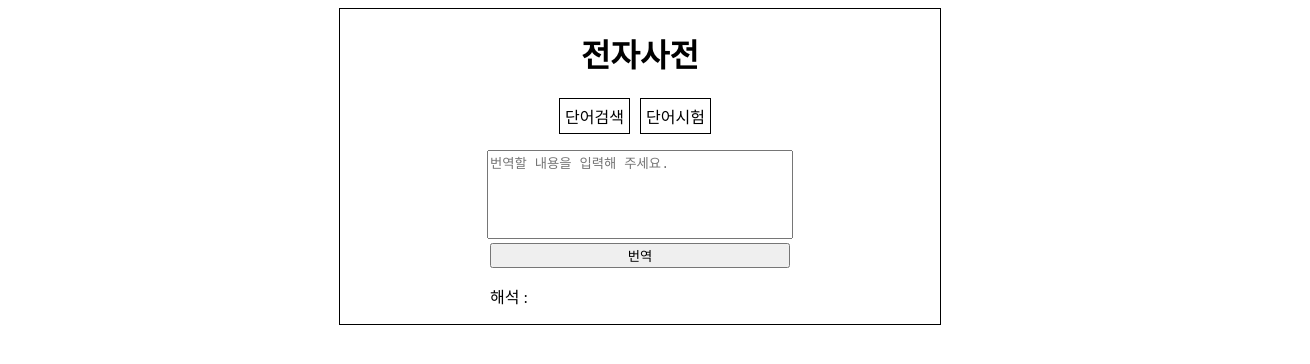
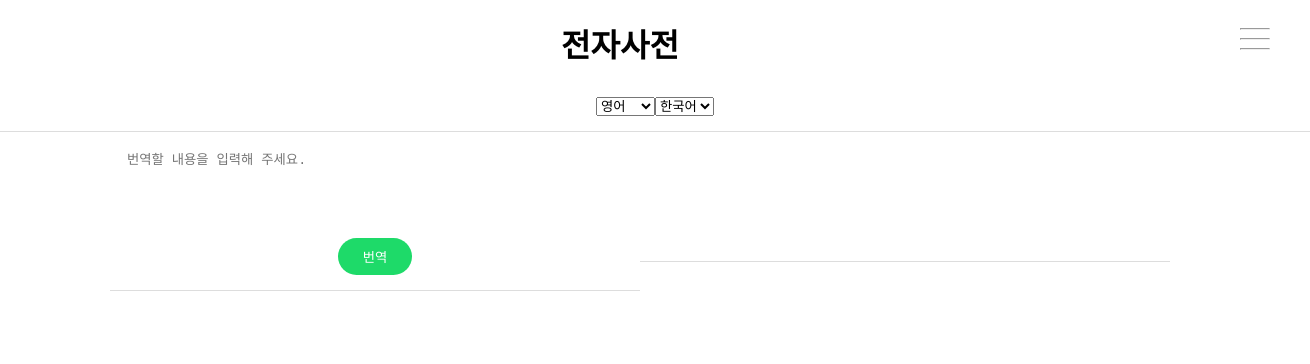
Before and after one commit to PeTeR0316/dict-react-ts, a React (Create React App) app: page / in a window 1280 px wide. Shown: the top 364 px of the page, 1310 px wide, since content can reach past the window. Built offline with nearby package versions, Linux system fonts and the light colour scheme.

Commit message:
220120_사이드메뉴_구현

```diff
--- a/package.json
+++ b/package.json
@@ -10,6 +10,7 @@
     "@types/node": "^16.11.19",
     "@types/react": "^17.0.38",
     "@types/react-dom": "^17.0.11",
+    "@types/react-redux": "^7.1.22",
     "@types/react-router": "^5.1.17",
     "@types/react-router-dom": "^5.3.2",
     "axios": "^0.24.0",
@@ -18,9 +19,11 @@
     "express": "^4.17.2",
     "react": "^17.0.2",
     "react-dom": "^17.0.2",
+    "react-redux": "^7.2.6",
     "react-router": "^6.2.1",
     "react-router-dom": "^6.2.1",
     "react-scripts": "5.0.0",
+    "redux": "^4.1.2",
     "request": "^2.88.2",
     "styled-components": "^5.3.3",
     "typescript": "^4.5.4",
--- a/public/index.html
+++ b/public/index.html
@@ -24,9 +24,9 @@
       work correctly both with client-side routing and a non-root public URL.
       Learn how to configure a non-root public URL by running `npm run build`.
     -->
-    <title>React App</title>
+    <title>translate App</title>
   </head>
-  <body>
+  <body style="margin: 0">
     <noscript>You need to enable JavaScript to run this app.</noscript>
     <div id="root"></div>
     <!--
--- a/src/App.tsx
+++ b/src/App.tsx
@@ -3,17 +3,25 @@ import { Link } from 'react-router-dom';
 import { BrowserRouter, BrowserRouter as Router, Routes, Route } from "react-router-dom";
 import axios from 'axios';
 import styled from 'styled-components';
+import { useSelector, useDispatch } from 'react-redux';
 
 import Index from './pages/Index';
 import Word from './pages/Word';
+import SideMenu from './components/SideMenu';
+import Header from './components/Header';
+import SideMenuContainer from './containers/SideMenuContainer';
+import { RootState } from './module';
 
 function App() {
+    const value = useSelector((state: RootState) => state.sideMenu.value);
+
     const AppStyled = styled.div`
-    width: 600px;
+        width: 100%;
         min-width: 375px;
         margin: 0 auto;
         text-align: center;
-    border: 1px solid #000;
+        padding-top: 20px;
+        box-sizing: border-box;
 
         a {
             text-decoration: none;
@@ -33,26 +41,23 @@ function App() {
         }
     `
 
+    useState(() => {
+        console.log(`값 : ${value}`)
+    })
+
     return (
         <Router>
             <AppStyled>
-                <div className="App">
-                    <h1>전자사전</h1>
-
-                    <ul className="mainMenu">
-                        <li className="mainMenuList">
-                            <Link to={`/`}>단어검색</Link>
-                        </li>
-                        <li className="mainMenuList">
-                            <Link to={`/Word`}>단어시험</Link>
-                        </li>
-                    </ul>
+                <SideMenuContainer />
+                <p>{value}</p>
 
                 <Routes>
                     <Route path="/" element={<Index />} />
                     <Route path="/Word" element={<Word />} />
                 </Routes>
-                </div>
+
+                {value ? <SideMenu /> : <></>}
+
             </AppStyled>
         </Router>
     );
--- /dev/null
+++ b/src/components/Header.tsx
@@ -0,0 +1,43 @@
+import React, { useState } from "react";
+import styled from "styled-components";
+
+type VisibleValueProps = {
+    value: boolean;
+    onSideMenuValue: () => void;
+}
+
+const Header = ({value, onSideMenuValue}: VisibleValueProps) => {
+    const [visibleValue, setVisibleValue] = useState(value);
+
+    const HeaderStyle = styled.header`
+        width: 100%
+        padding: 20px 10px;
+
+        .title {
+            display: inline-block;
+            margin: 0px;
+        }
+
+        .sideMenuBtn {
+            width:30px;
+            height: 30px;
+            display: inline-block;
+            float: right;
+            margin-right: 10px;
+        }
+    `
+
+    return(
+        <HeaderStyle>
+            <h1 className="title">전자사전</h1>
+
+            <div className="sideMenuBtn" onClick={onSideMenuValue}>
+                <hr />
+                <hr />
+                <hr />
+            </div>
+        </HeaderStyle>
+    )
+}
+
+export default Header;
--- /dev/null
+++ b/src/components/SideMenu.tsx
@@ -0,0 +1,62 @@
+import React from 'react';
+import styled from 'styled-components';
+import { Link } from 'react-router-dom';
+import { useSelector, useDispatch } from 'react-redux';
+import { RootState } from '../module';
+import { sideMenuValue } from '../module/sideMenu';
+
+const SideMenu = () => {
+    const value = useSelector((state: RootState) => state.sideMenu.value);
+    const dispatch = useDispatch(); // 디스패치 함수를 가져옵니다
+
+    const onSideMenuValue = () => {
+        dispatch(sideMenuValue());
+    };
+
+    const SideMenuStyle = styled.div`
+        width: ${window.innerWidth};
+        height: 100%;
+        position: absolute;
+        top: 20px;
+        right: 0px;
+        background-color: rgba(0,0,0,0.6);
+
+        .closeBtn {
+            width: 30px;
+            height: 30px;
+            font-size: 20px;
+            border: none;
+            background-color: #fff;
+            position: relative;
+            right: 0;
+        }
+
+        .mainMenu {
+            width: ${window.innerWidth * 0.6};
+            border-top: 1px solid #eee;
+            border-bottom: 1px solid #eee;
+
+            .mainMenuList {
+                width: 100%;
+                display: inline-block;
+                border: none;
+            }
+
+        }
+    `
+    return(
+        <SideMenuStyle>
+            <button type="button" className="closeBtn" onClick={onSideMenuValue}>X</button>
+            <ul className="mainMenu">
+                <li className="mainMenuList">
+                    <Link to={`/`}>단어검색</Link>
+                </li>
+                <li className="mainMenuList">
+                    <Link to={`/Word`}>단어시험</Link>
+                </li>
+            </ul>
+        </SideMenuStyle>
+    )
+};
+
+export default SideMenu;
--- /dev/null
+++ b/src/containers/SideMenuContainer.tsx
@@ -0,0 +1,26 @@
+import React from "react";
+import styled from "styled-components";
+import { useSelector, useDispatch } from 'react-redux';
+import { RootState } from '../module';
+import { sideMenuValue } from '../module/sideMenu';
+import Header from '../components/Header';
+
+const SideMenuContainer = () => {
+    const value = useSelector((state: RootState) => state.sideMenu.value);
+    const dispatch = useDispatch(); // 디스패치 함수를 가져옵니다
+
+    const onSideMenuValue = () => {
+        dispatch(sideMenuValue());
+    };
+
+    return (
+        <>
+            <Header
+                value={value}
+                onSideMenuValue={onSideMenuValue}
+            />
+        </>
+    )
+};
+
+export default SideMenuContainer;
--- a/src/index.tsx
+++ b/src/index.tsx
@@ -3,10 +3,17 @@ import ReactDOM from 'react-dom';
 import App from './App';
 import reportWebVitals from './reportWebVitals';
 import { BrowserRouter } from 'react-router-dom';
+import { Provider } from 'react-redux';
+import { createStore } from 'redux';
+import rootReducer from './module';
+
+const store = createStore(rootReducer);
 
 ReactDOM.render(
   <React.StrictMode>
-    <App />
+    <Provider store={store}>
+      <App />
+    </Provider>
   </React.StrictMode>,
   document.getElementById('root')
 );
--- /dev/null
+++ b/src/module/index.ts
@@ -0,0 +1,13 @@
+import { combineReducers } from 'redux';
+import sideMenu from './sideMenu';
+
+const rootReducer = combineReducers({
+  sideMenu
+});
+
+// 루트 리듀서를 내보내주세요.
+export default rootReducer;
+
+// 루트 리듀서의 반환값를 유추해줍니다
+// 추후 이 타입을 컨테이너 컴포넌트에서 불러와서 사용해야 하므로 내보내줍니다.
+export type RootState = ReturnType<typeof rootReducer>;
--- /dev/null
+++ b/src/module/sideMenu.tsx
@@ -0,0 +1,30 @@
+const SIDEMENU_VALUE = 'sideMenu/SIDEMENU_VALUE' as const;
+
+export const sideMenuValue = () => ({
+  type: SIDEMENU_VALUE,
+});
+
+type SideMenuAction =
+  | ReturnType<typeof sideMenuValue>;
+
+type SideMenuState = {
+  value: boolean;
+};
+
+const initialState: SideMenuState = {
+  value: false
+};
+
+function sideMenu(
+  state: SideMenuState = initialState,
+  action: SideMenuAction
+): SideMenuState {
+  switch (action.type) {
+    case SIDEMENU_VALUE:
+      return { value: !state.value};
+    default:
+      return state;
+  }
+}
+
+export default sideMenu;
--- a/src/pages/Index.tsx
+++ b/src/pages/Index.tsx
@@ -5,20 +5,49 @@ import styled from 'styled-components';
 import { response } from 'express';
 
 const IndexStyled = styled.div`
+    .langArea {
+        width: 100%;
+        border-bottom: 1px solid #ddd;
+        padding: 15px;
+    }
+
+    .inputArea {
+        width: ${window.innerWidth}px;
+        max-width: 500px;
+        border-bottom: 1px solid #ddd;
+        padding: 15px;
+        display: inline-block;
+    }
+
     .translateArea {
-        width: 300px;
-        height: 6.25em;
+        width: 100%;
+        min-height: 6.25em;
         resize: none;
+        border: none;
+        outline: none;
     }
 
     .translateBtn {
-        width: 300px;
+        width: 74px;
+        height: 37px;
+        background-color: #1eda69;
+        border: none;
+        border-radius: 20px;
+        color: #fff;
     }
 
     .translateResultArea {
-        width: 300px;
+        width: ${window.innerWidth}px;
+        max-width: 500px;
+        border-bottom: 1px solid #ddd;
+        padding: 15px;
         text-align: left;
-        margin: 0 auto;
+        display: inline-block;
+
+        .resultText {
+            width:100%;
+            word-break: keep-all
+        }
     }
 `
 
@@ -27,6 +56,7 @@ const Index = () => {
     const [result, setResult] = useState([]);
     const [source, setSource] = useState("en");
     const [target, setTarget] = useState("ko");
+
 
     const fnTranslate = () => {
         axios.get(`http://localhost:3001/search/keyword/${translateText}`)
@@ -38,16 +68,17 @@ const Index = () => {
 
     return (
         <IndexStyled>
-            <div>
-                {/* <select name="source" id="source" onChange={({target}) => {setSource(target.value)}}>
+            <div className="langArea">
+                <select name="source" id="source" onChange={({target}) => {setSource(target.value)}}>
                     <option value="en">영어</option>
                     <option value="ko">한국어</option>
                 </select>
                 <select name="target" id="target" onChange={({target}) => {setTarget(target.value)}}>
                     <option value="ko">한국어</option>
                     <option value="en">영어</option>
-                </select> */}
-
+                </select>
+            </div>
+            <div className="inputArea">
                 <textarea
                     className="translateArea"
                     placeholder="번역할 내용을 입력해 주세요."
@@ -59,7 +90,7 @@ const Index = () => {
             </div>
 
             <div className="translateResultArea">
-                <p>해석 : {result}</p>
+                <p className="resultText">{result}</p>
             </div>
 
         </IndexStyled>
```
Also changed, not shown: 1 other file (tests, documents, lock files or other folders). Lines whose indentation alone changed are shown as unchanged.
